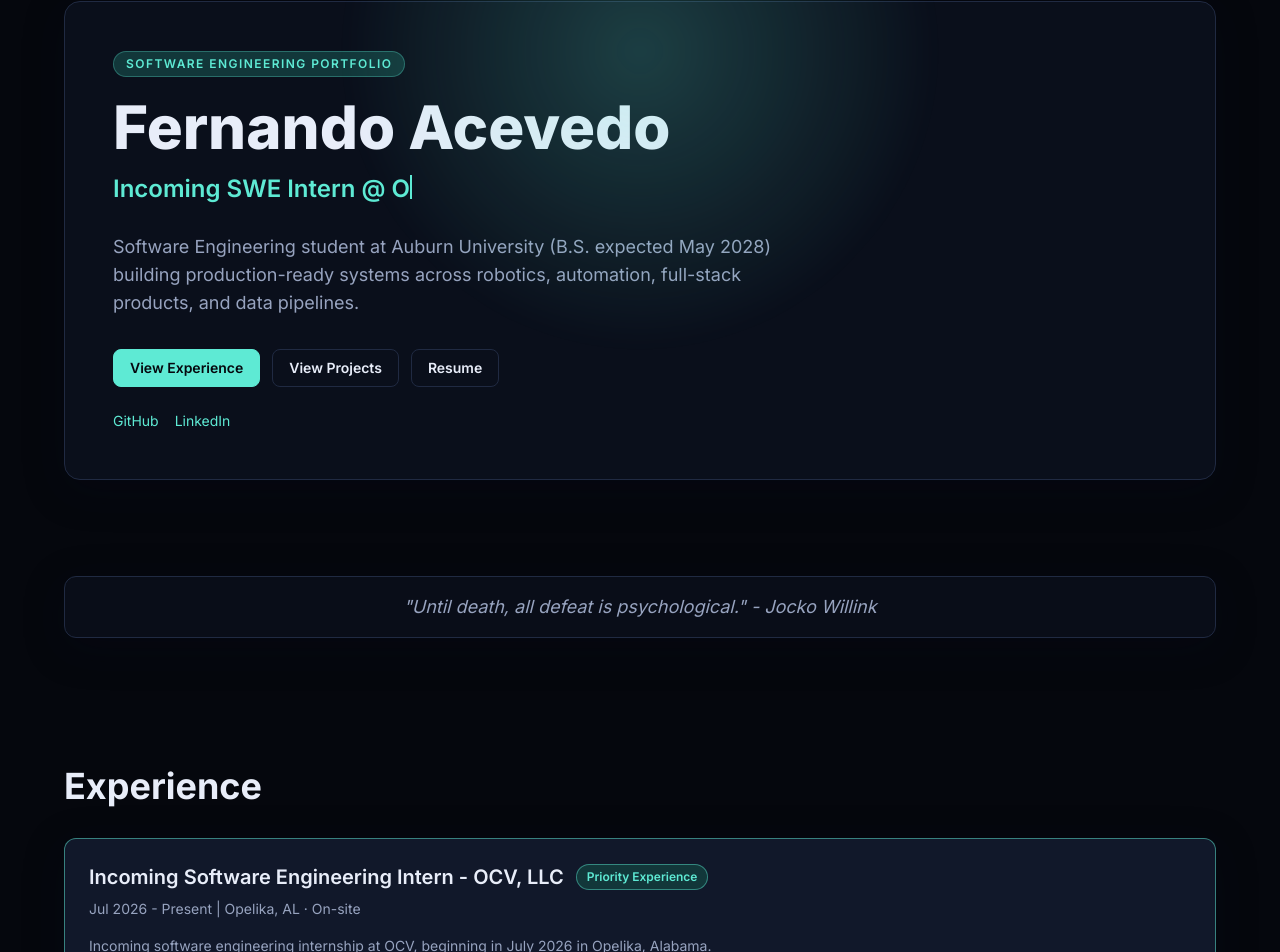
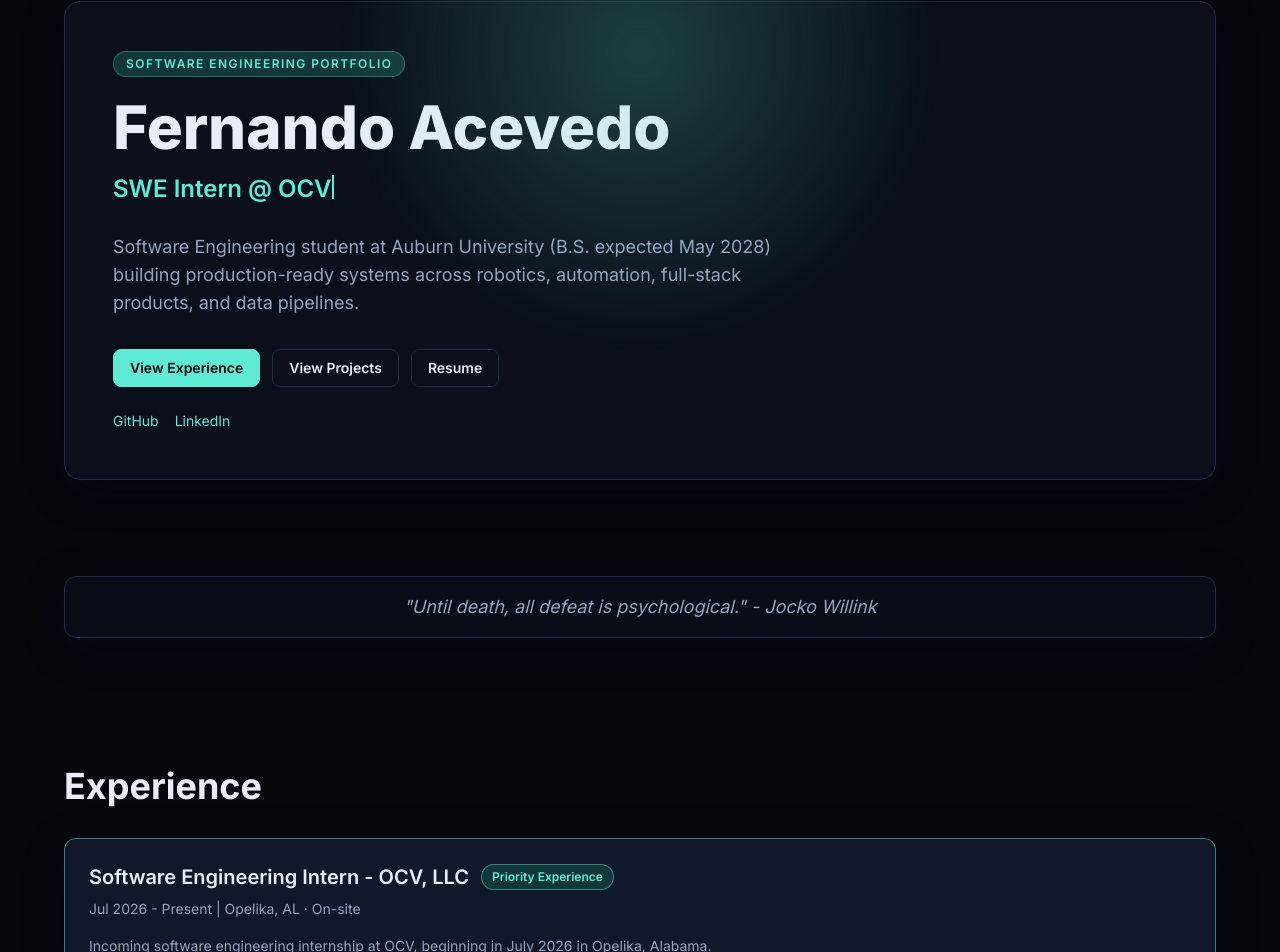
Before and after one commit to fernando-ace/Portfolio-Website, a React (Vite) app: page / in a window 1280 px wide. Shown: the part 155-1107 px from the top of the page. Built offline with nearby package versions, Linux system fonts and the light colour scheme.

Commit message:
Update OCV internship role from incoming to current

```diff
--- a/src/data/portfolioData.js
+++ b/src/data/portfolioData.js
@@ -3,7 +3,7 @@
   role: "Full-Stack Software Engineer",
   roleOptions: [
     "Full-Stack Software Engineer",
-    "Incoming SWE Intern @ OCV",
+    "SWE Intern @ OCV",
     "App Developer",
     "Software Engineering Intern",
     "Researcher",
@@ -28,7 +28,7 @@
 export const experience = [
   {
     company: "OCV, LLC",
-    role: "Incoming Software Engineering Intern",
+    role: "Software Engineering Intern",
     period: "Jul 2026 - Present",
     location: "Opelika, AL · On-site",
     summary:
```
